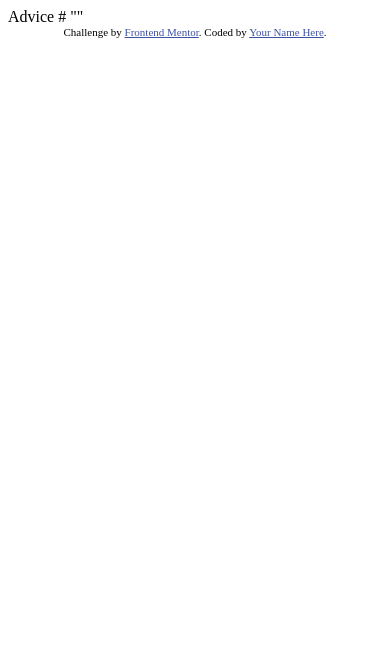
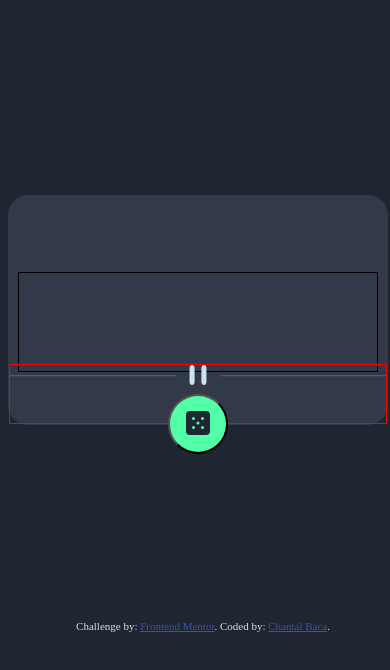
Before and after one commit to CbacaSE/FrontendMentorChallenges, a plain HTML site: page advicegeneratorapp/advice-generator-app-main/index.html in a window 390 px wide. Drawn offline with Linux system fonts and the light colour scheme; no server answers.

Commit message:
Advice Generator Added

```diff
--- /dev/null
+++ b/advicegeneratorapp/advice-generator-app-main/design/style.css
@@ -0,0 +1,144 @@
+* {
+    box-sizing:border-box;
+}
+body {
+    background:#1F2632;
+    color:#CEE3E9;
+    font-size:1.75em;
+    width:100%;
+}
+.advice-main {
+    border:1px solid #323A49;
+    background:#323A49;
+    border-radius: 20px;
+    height:450px;
+    text-align: center;
+    letter-spacing: 0.2rem;
+    margin:10% auto 0 auto;
+    position:relative;
+    width:600px;
+}
+#adviceId {
+    color:#52FFA8;
+    font-size: 0.875em;
+    height:50px;
+    margin:10% auto 0 auto;
+    width:200px;
+}
+#adviceText {
+    border:1px solid black;
+    font-family: 'Manrope', sans-serif;
+    font-size:1.05em;
+    height:220px;
+    letter-spacing:0em;
+    margin:2% auto 0 auto;
+    overflow-wrap:break-word;
+    text-align:center;
+    width:430px;
+}
+p {
+    padding:0;
+    margin:0;
+}
+.adv-button {
+    border:1px solid red;
+    display:flex;
+    height:100px;
+    margin-left:auto;
+    margin-right:auto;
+    margin-top:-2.5%;
+    width:100%;
+}
+.divider {
+    display:block;
+    height:20px;
+    margin-bottom:10px;
+    margin:0 auto;
+    width:95%;
+}
+#submit {
+    position: absolute;
+    background:#52FFA8;
+    bottom:-31px;
+    border-radius:100px;
+    height:70px;
+    left:44%;
+    width:70px;
+}
+.attribution {
+    font-size: 11px;
+    text-align: center;
+    margin:10% auto;
+}
+.attribution a {
+    color: hsl(228, 45%, 44%);
+
+}
+
+@media all and (max-width:960px){
+    .advice-main{
+        height:430px;
+        width:580px;
+    }
+    #submit{
+        margin-top:10%;
+    }
+    .divider{
+        margin-top:2%;
+    }
+  }
+  @media all and (max-width:576px){
+    .advice-main{
+        height:330px;
+        width:480px;
+    }
+    #adviceText {
+        font-size:0.9em;
+        height:150px;
+    }
+    .adv-button {
+        height:80px;
+    }
+    #submit{
+        left:43%;
+        margin-top:10%;
+    }
+    .divider{
+        margin-top:1%;
+    }
+  }
+  @media all and (max-width:445px){
+    .advice-main{
+        height:230px;
+        margin:50% 0;
+        width:380px;
+    }
+    #adviceId {
+        margin:5% auto 0 auto;
+    }
+    #adviceText {
+        font-size:0.6em;
+        height:100px;
+        width:360px;
+    }
+    .adv-button {
+        height:60px;
+        top:78%;
+        margin-left:auto;
+        margin-right:auto;
+        position:absolute;
+    }
+    #submit{
+        height:60px;
+        left:42%;
+        margin-top:15%;
+        width:60px;
+    }
+    .divider{
+        margin:0 auto;
+        width:100%;
+    }
+    .attribution {
+        margin:50% auto;
+    }
+  }
--- a/advicegeneratorapp/advice-generator-app-main/index.html
+++ b/advicegeneratorapp/advice-generator-app-main/index.html
@@ -3,26 +3,32 @@
 <head>
   <meta charset="UTF-8">
   <meta name="viewport" content="width=device-width, initial-scale=1.0"> <!-- displays site properly based on user's device -->
-
+  <link rel="stylesheet" href="design/style.css">
   <link rel="icon" type="image/png" sizes="32x32" href="./images/favicon-32x32.png">
+  <link rel="preconnect" href="https://fonts.googleapis.com">
+  <link rel="preconnect" href="https://fonts.gstatic.com" crossorigin>
+  <link href="https://fonts.googleapis.com/css2?family=Manrope:wght@800&display=swap" rel="stylesheet">
 
   <title>Frontend Mentor | Advice generator app</title>
-
-  <!-- Feel free to remove these styles or customise in your own stylesheet 👍 -->
-  <style>
-    .attribution { font-size: 11px; text-align: center; }
-    .attribution a { color: hsl(228, 45%, 44%); }
-  </style>
 </head>
 <body>
+  <section class="advice-main">
+      <h1 id="adviceId">  <!--Advice # 666 Advice ID goes here --></h1>
+      <p id="adviceText"><!-- "Advice text goes here It is easy to sit up and take notice, what's difficult is getting up and taking action."--></p>
+  <section class="adv-button">
 
-  Advice #<!-- Advice ID goes here -->
+          <img class="divider" src="images/pattern-divider-desktop.svg"></img>
 
-  "<!-- Advice text goes here -->"
+      <button id="submit">
+          <svg width="24" height="24" xmlns="http://www.w3.org/2000/svg"><path d="M20 0H4a4.005 4.005 0 0 0-4 4v16a4.005 4.005 0 0 0 4 4h16a4.005 4.005 0 0 0 4-4V4a4.005 4.005 0 0 0-4-4ZM7.5 18a1.5 1.5 0 1 1 0-3 1.5 1.5 0 0 1 0 3Zm0-9a1.5 1.5 0 1 1 0-3 1.5 1.5 0 0 1 0 3Zm4.5 4.5a1.5 1.5 0 1 1 0-3 1.5 1.5 0 0 1 0 3Zm4.5 4.5a1.5 1.5 0 1 1 0-3 1.5 1.5 0 0 1 0 3Zm0-9a1.5 1.5 0 1 1 0-3 1.5 1.5 0 0 1 0 3Z" fill="#202733"/></svg></button>
+  </section>
+  </section>
 
   <div class="attribution">
-    Challenge by <a href="https://www.frontendmentor.io?ref=challenge" target="_blank">Frontend Mentor</a>.
-    Coded by <a href="#">Your Name Here</a>.
+    Challenge by: <a href="https://www.frontendmentor.io?ref=challenge" target="_blank">Frontend Mentor</a>.
+    Coded by: <a href="https://cbaca.dev/">Chantal Baca</a>.
   </div>
+
+  <script src="script.js"></script>
 </body>
 </html>
--- /dev/null
+++ b/advicegeneratorapp/advice-generator-app-main/script.js
@@ -0,0 +1,26 @@
+const adviceId = document.querySelector('#adviceId');
+const adviceText = document.querySelector('#adviceText');
+const submit = document.querySelector('#submit');
+
+function getAdvice() {
+fetch('https://api.adviceslip.com/advice').then(response => {
+    return response.json();
+}).then(adviceData => {
+    const adviceId2 = adviceData.slip.id;
+    const advice = adviceData.slip.advice;
+
+    adviceId.textContent = `Advice #: ${adviceId2}`;
+    adviceText.innerHTML = `<p>${advice}</p>`;
+
+}).catch(error => {
+    console.log(error);
+})
+}
+
+submit.addEventListener('click', () => {
+    getAdvice();
+});
+
+window.onload = () => {
+    getAdvice();
+};
```
